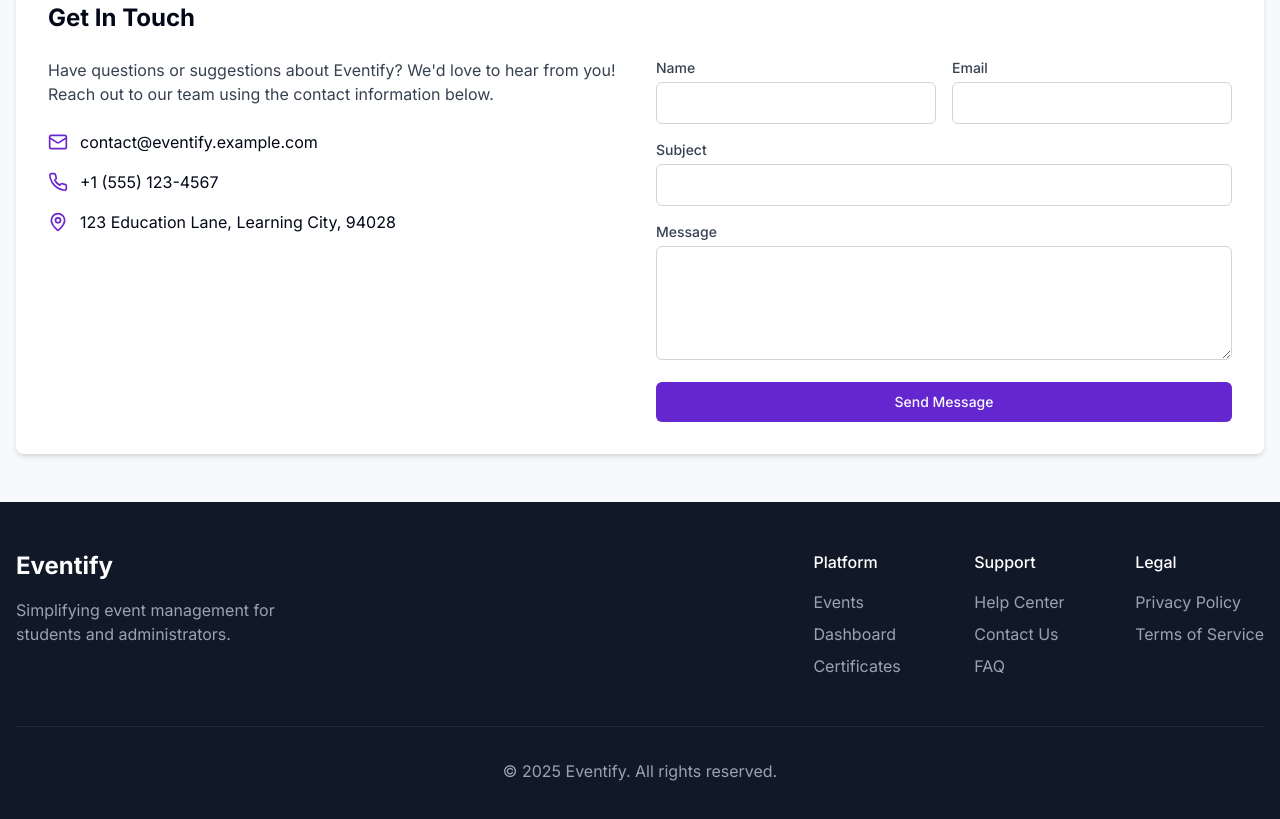
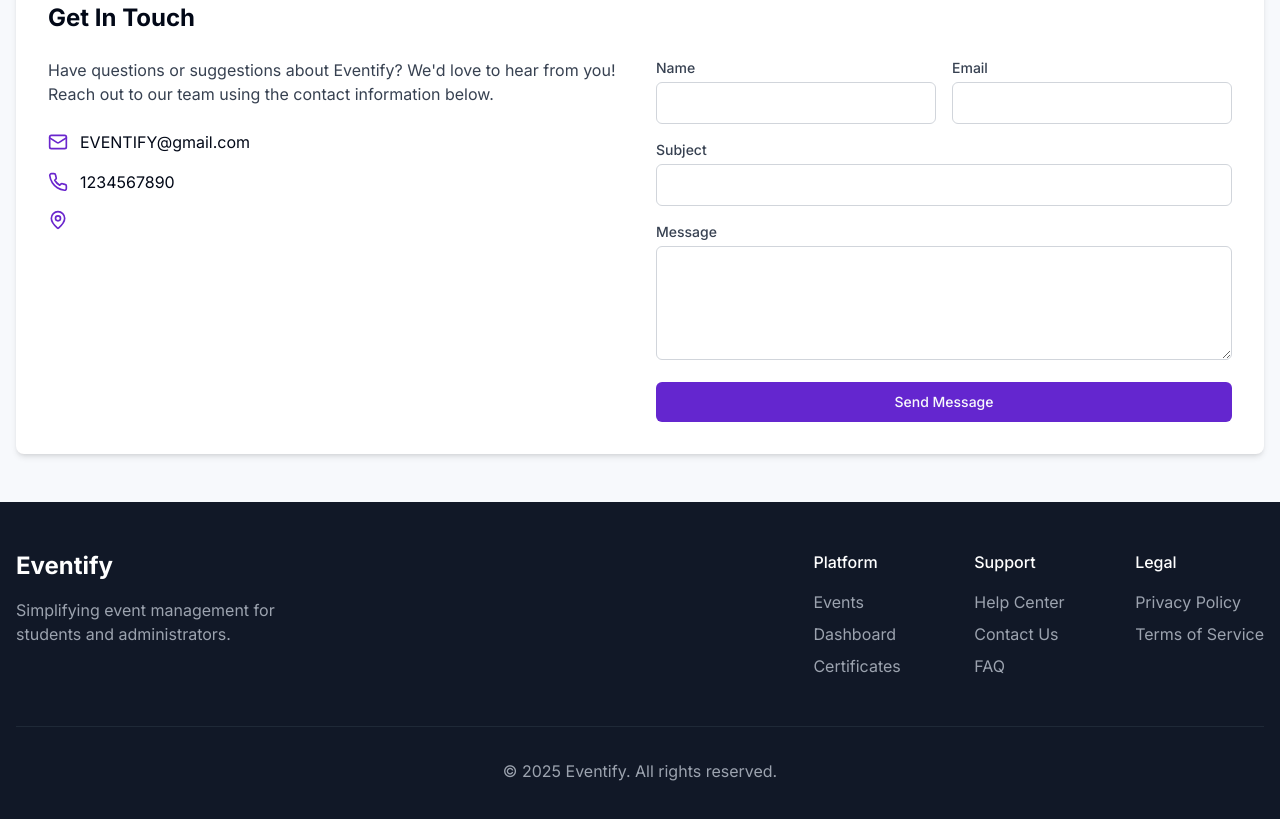
Before and after one commit to SanjayKumarMPIK/eventify-central-hub, a React (Vite) app: page /about in a window 1280 px wide. Shown: the part 1640-2459 px from the top of the page. Built offline with nearby package versions, Linux system fonts and the light colour scheme.

Commit message:
Update AboutPage.tsx

```diff
--- a/src/pages/AboutPage.tsx
+++ b/src/pages/AboutPage.tsx
@@ -145,17 +145,17 @@ const AboutPage = () => {
                 <div className="space-y-4">
                   <div className="flex items-center">
                     <Mail className="h-5 w-5 mr-3 text-eventify-purple" />
-                    <span>contact@eventify.example.com</span>
+                    <span>EVENTIFY@gmail.com</span>
                   </div>
 
                   <div className="flex items-center">
                     <Phone className="h-5 w-5 mr-3 text-eventify-purple" />
-                    <span>+1 (555) 123-4567</span>
+                    <span>1234567890</span>
                   </div>
 
                   <div className="flex items-center">
                     <MapPin className="h-5 w-5 mr-3 text-eventify-purple" />
-                    <span>123 Education Lane, Learning City, 94028</span>
+                    <span></span>
                   </div>
                 </div>
               </div>
```
